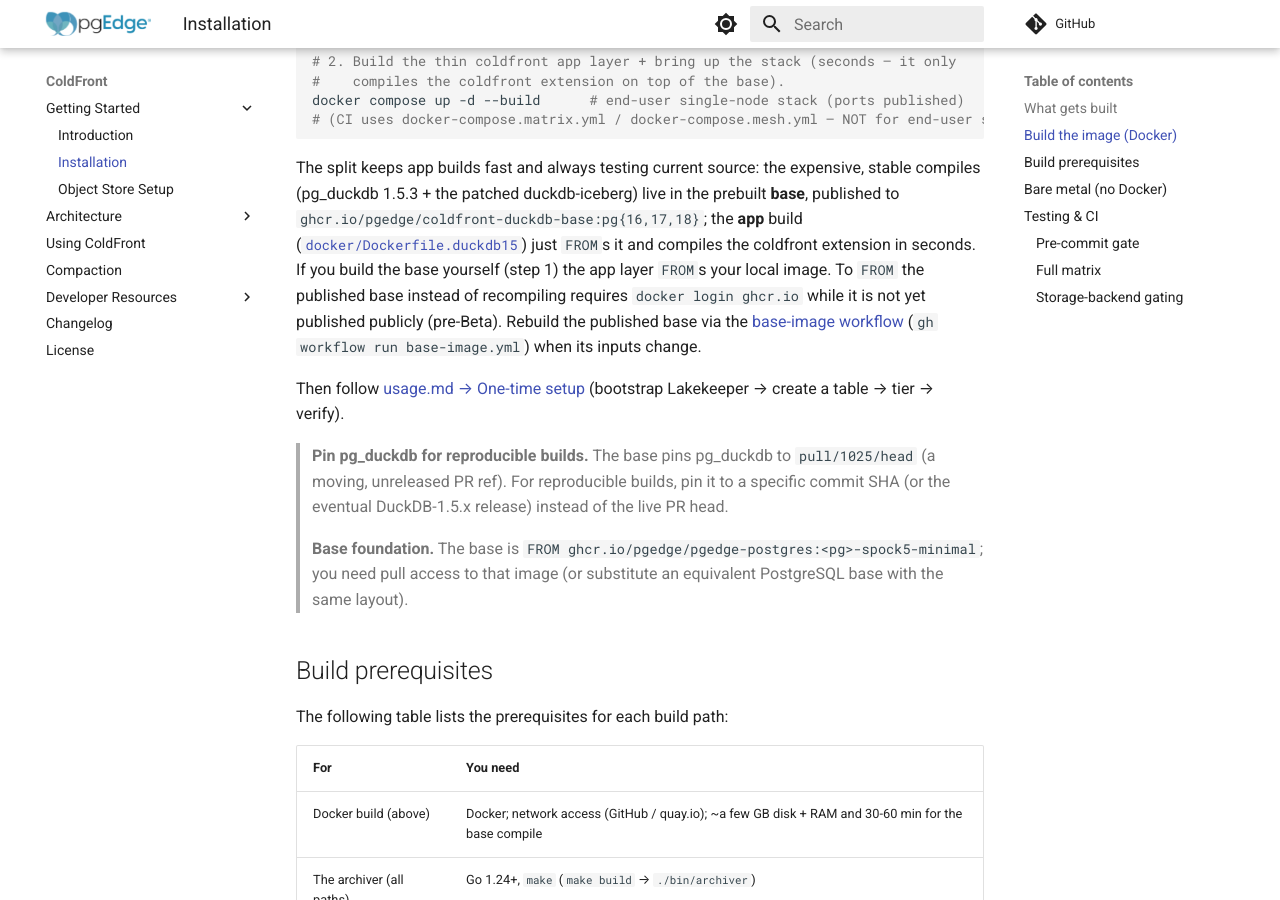
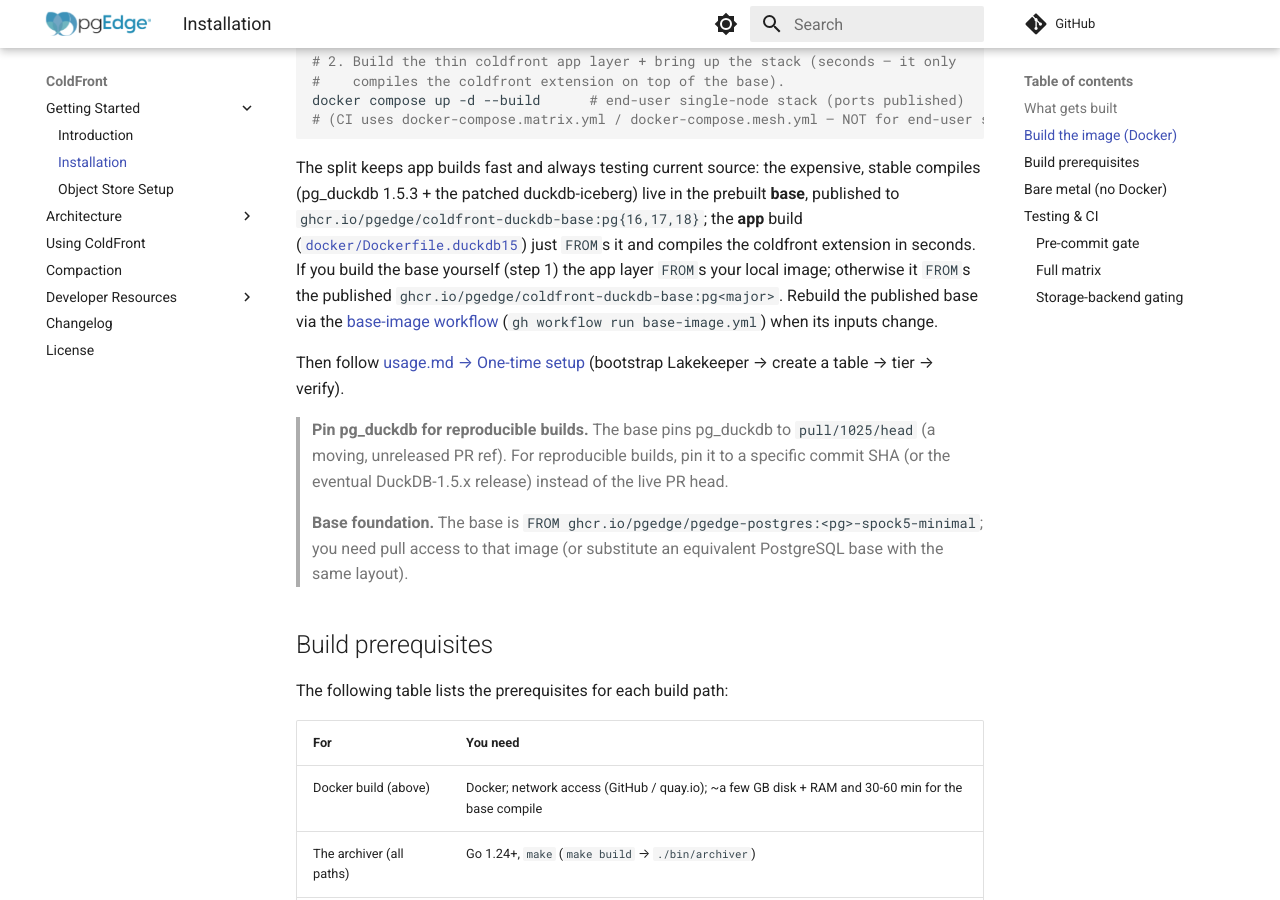
Before and after one commit to pgEdge/coldfront, an MkDocs documentation site: the page built from docs/installation.md, in a window 1280 px wide and 900 px high, scrolled down 1133 px. Built offline with MkDocs 1.6.1 and Material for MkDocs 9.7.7, drawn with Linux system fonts in a browser that asks for light colours; comment, search, counter and statistics services are not loaded.

Commit message:
docs: drop private/pre-Beta/coming-soon framing; present everything as public beta

```diff
--- a/docs/installation.md
+++ b/docs/installation.md
@@ -55,10 +55,9 @@ live in the prebuilt **base**, published to
 `ghcr.io/pgedge/coldfront-duckdb-base:pg{16,17,18}`; the **app** build
 ([`docker/Dockerfile.duckdb15`](https://github.com/pgEdge/ColdFront/blob/main/docker/Dockerfile.duckdb15)) just `FROM`s it and
 compiles the coldfront extension in seconds. If you build the base
-yourself (step 1) the app layer `FROM`s your local image. To `FROM` the
-published base instead of recompiling requires `docker login ghcr.io`
-while it is not yet published publicly (pre-Beta). Rebuild the published
-base via the
+yourself (step 1) the app layer `FROM`s your local image; otherwise it
+`FROM`s the published `ghcr.io/pgedge/coldfront-duckdb-base:pg<major>`.
+Rebuild the published base via the
 [base-image workflow](https://github.com/pgEdge/ColdFront/blob/main/.github/workflows/base-image.yml) (`gh workflow run
 base-image.yml`) when its inputs change.
 
```
Also changed, not shown: DUCKDB_1.5_PATCHED.md (+5 -5 lines), README.md (+3 -16 lines), docs/changelog.md (+1 -1 lines).
